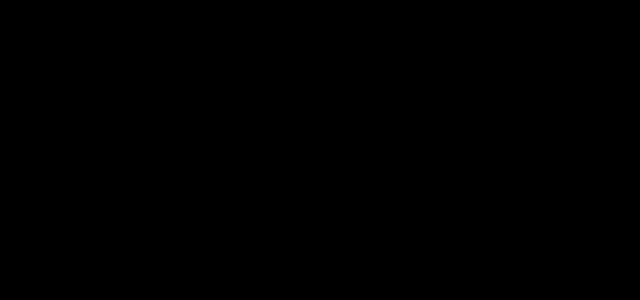
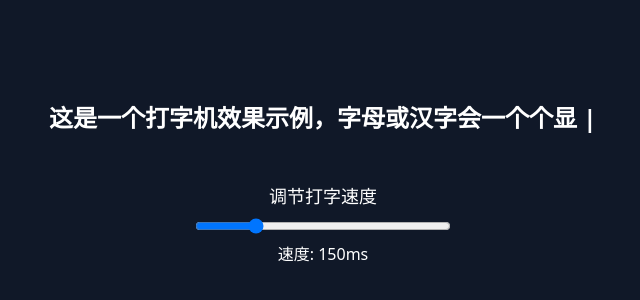
Before and after one commit to SunACong/50-vue-projects, a Vue app: page /AutoTextEffect in a window 1280 px wide. Before the commit this address had no page. Shown: the part 224-524 px from the top of the page, without its empty margins (317-957 px from the left). Built offline with nearby package versions, Linux system fonts and the light colour scheme.

Commit message:
feat: 添加自动打字效果项目
- 在路由配置中添加AutoTextEffect路径
- 在项目列表常量中添加AutoTextEffect条目
- 更新README中的项目状态
- 实现自动打字效果组件，包含速度调节功能

```diff
--- a/src/constants/index.js
+++ b/src/constants/index.js
@@ -179,4 +179,10 @@
         image: 'https://50projects50days.com/img/projects-img/29-double-click-heart.png',
         link: 'DoubleClickHeart',
     },
+    {
+        id: 30,
+        title: 'Auto Text Effect',
+        image: 'https://50projects50days.com/img/projects-img/30-auto-text-effect.png',
+        link: 'AutoTextEffect',
+    },
 ]
--- /dev/null
+++ b/src/projects/AutoTextEffect.vue
@@ -0,0 +1,65 @@
+<template>
+    <div class="flex min-h-screen flex-col items-center justify-center bg-gray-900 text-white">
+        <div class="min-h-[3rem] p-4 text-center text-2xl font-bold">
+            {{ displayedText }}
+            <span class="inline-block w-[1ch] animate-ping align-bottom">|</span>
+        </div>
+
+        <div class="mt-8 flex flex-col items-center">
+            <label for="speed" class="mb-2 text-lg">调节打字速度</label>
+            <input id="speed" type="range" min="50" max="500" v-model="speed" class="w-64" />
+            <span class="mt-2">速度: {{ speed }}ms</span>
+        </div>
+    </div>
+</template>
+
+<script setup>
+    import { ref, watch, onMounted, onUnmounted } from 'vue'
+
+    const fullText = '这是一个打字机效果示例，字母或汉字会一个个显示！'
+    const displayedText = ref('')
+    const speed = ref(150)
+
+    const isDeleting = ref(false)
+    let timeoutId = null
+    let index = 0
+
+    const typeLoop = () => {
+        const current = fullText.slice(0, index)
+        displayedText.value = current
+
+        if (!isDeleting.value) {
+            if (index < fullText.length) {
+                index++
+                timeoutId = setTimeout(typeLoop, speed.value)
+            } else {
+                isDeleting.value = true
+                timeoutId = setTimeout(typeLoop, 1000) // 停顿后开始删除
+            }
+        } else {
+            if (index > 0) {
+                index--
+                timeoutId = setTimeout(typeLoop, speed.value)
+            } else {
+                isDeleting.value = false
+                timeoutId = setTimeout(typeLoop, 500) // 停顿后重新打字
+            }
+        }
+    }
+
+    onMounted(() => {
+        typeLoop()
+    })
+
+    onUnmounted(() => {
+        if (timeoutId) clearTimeout(timeoutId)
+    })
+
+    watch(speed, (newSpeed) => {
+        // 每次变速立即影响后续节奏
+        if (timeoutId) {
+            clearTimeout(timeoutId)
+            timeoutId = setTimeout(typeLoop, newSpeed)
+        }
+    })
+</script>
--- a/src/router/index.js
+++ b/src/router/index.js
@@ -158,6 +158,11 @@
         name: 'DoubleClickHeart',
         component: () => import('@/projects/DoubleClickHeart.vue'),
     },
+    {
+        path: '/AutoTextEffect',
+        name: 'AutoTextEffect',
+        component: () => import('@/projects/AutoTextEffect.vue'),
+    },
 ]
 
 const router = createRouter({
```
Also changed, not shown: 1 other file (tests, documents, lock files or other folders).
